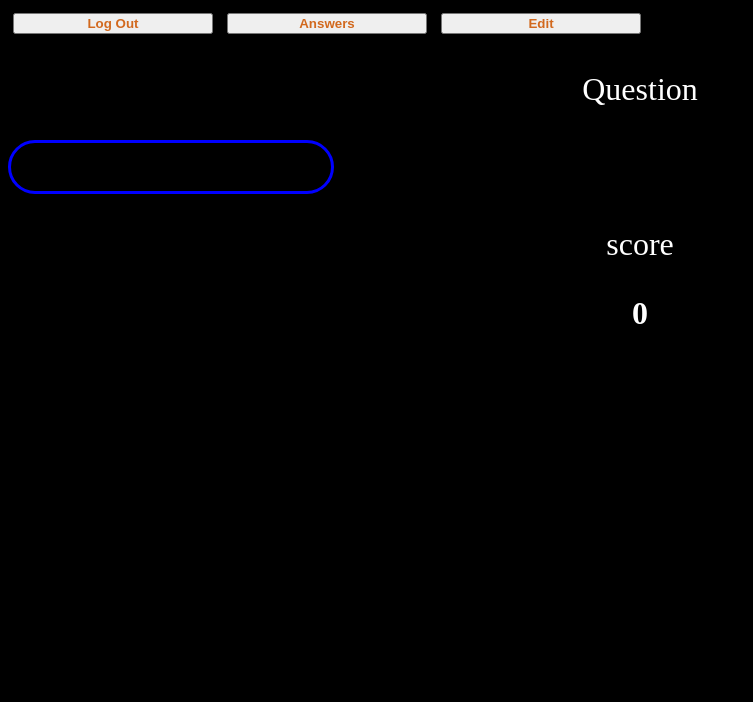
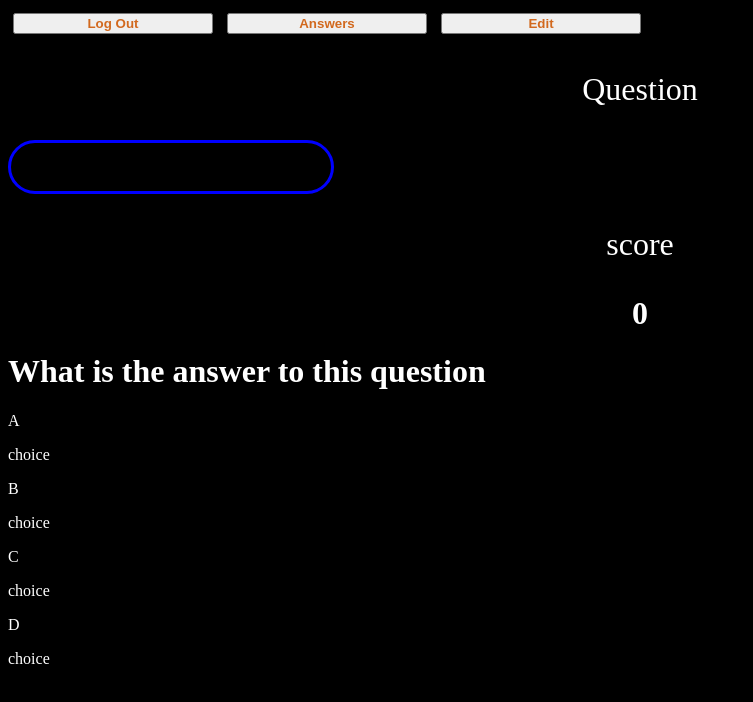
Before and after one commit to Chanpreet24/NewPractice, a plain HTML site: page administratorGame.html in a window 1280 px wide. Shown: the whole page, without its empty margins (0-753 px from the left). Drawn offline with Linux system fonts and the light colour scheme.

Commit message:
question formatting added to html file for administrator game
this commit adds the question formatting to the html file

```diff
--- a/administratorGame.html
+++ b/administratorGame.html
@@ -14,7 +14,6 @@
         <button type="button" id="Answers-Button">Answers</button>
         <button type="button" id="Edit-Button">Edit</button>
     </Nav>
-
     <div id="game" class="justify-center flex-column">
         <div id="hud">
             <div class="hud-item">
@@ -34,5 +33,26 @@
                 </h1>
             </div>
         </div>
+        <h1 id="question">What is the answer to this question</h1>
+        <div class="choice-container">
+            <p class="choice-prefix">A</p>
+            <p class="choice-text" data-number="1">choice</p>
+        </div>
+        <div class="choice-container">
+            <p class="choice-prefix">B</p>
+            <p class="choice-text" data-number="2">choice</p>
+        </div>
+        <div class="choice-container">
+            <p class="choice-prefix">C</p>
+            <p class="choice-text" data-number="3">choice</p>
+        </div>
+        <div class="choice-container">
+            <p class="choice-prefix">D</p>
+            <p class="choice-text" data-number="4">choice</p>
+        </div>
+    </div>
+</div>
+
+
 </body>
 </html>
```
